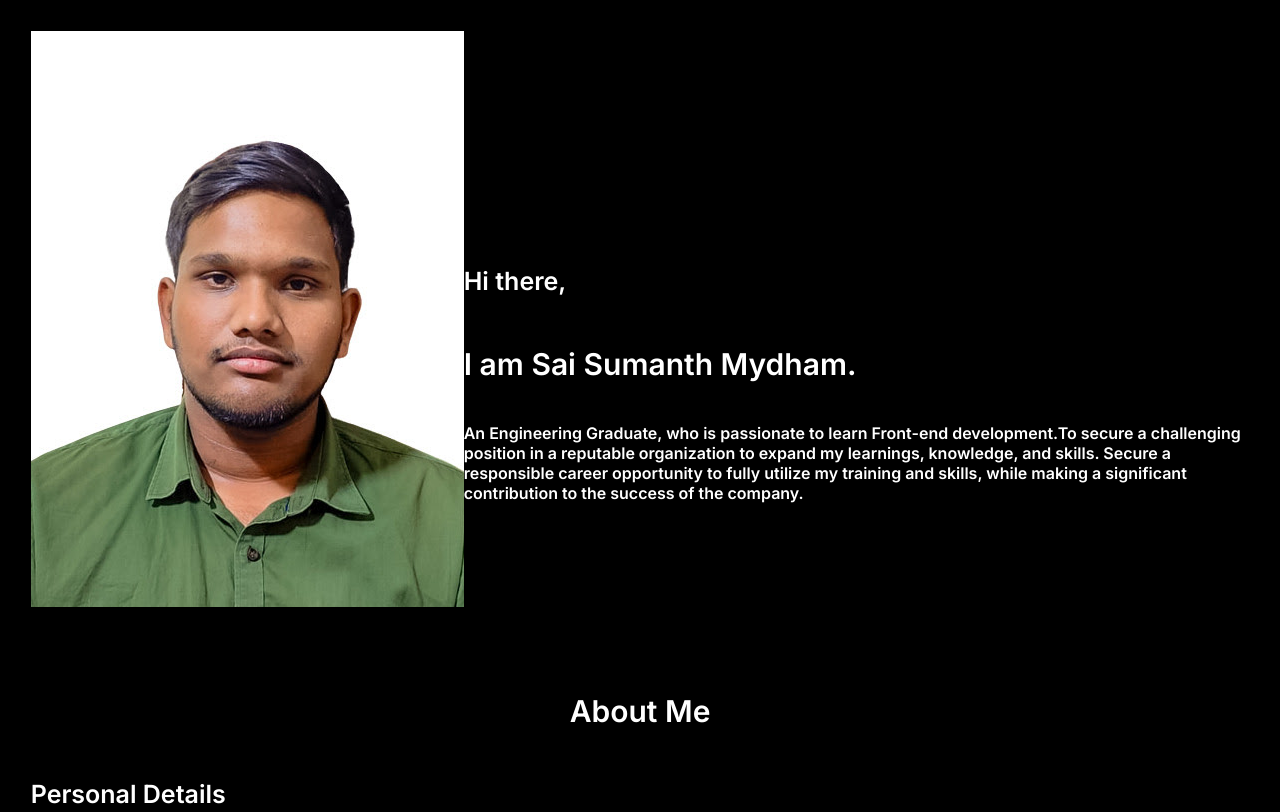
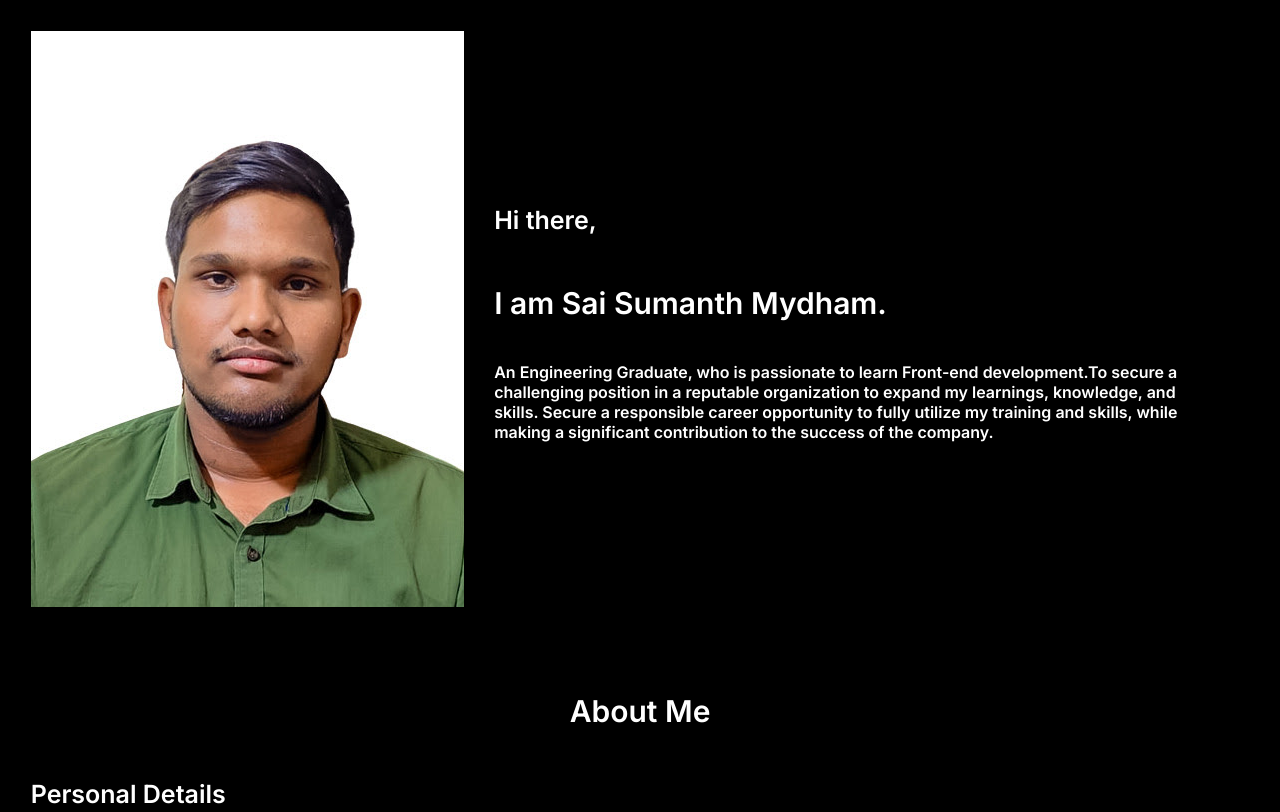
Before and after one commit to sumanthsai492/profilr-site, a plain HTML site: page index.html in a window 1280 px wide. Shown: the top 812 px of the page. Drawn offline with Linux system fonts and the light colour scheme.

Commit message:
Update style.css

```diff
--- a/style.css
+++ b/style.css
@@ -26,6 +26,7 @@ section.banner{
     padding-top: 10%;
     display: grid;
     grid-column-start: 2;
+    padding: 2.5%;
 }
 .text h2{
     font-size: 30px;
```
